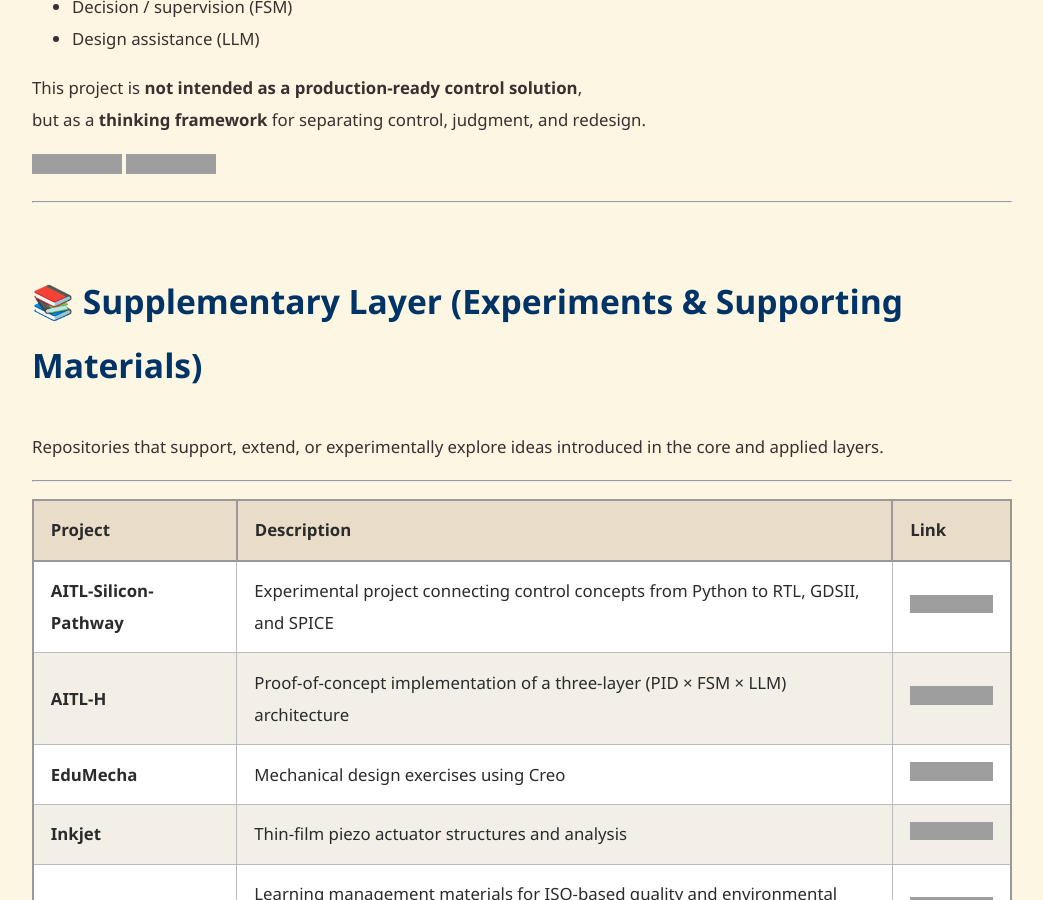
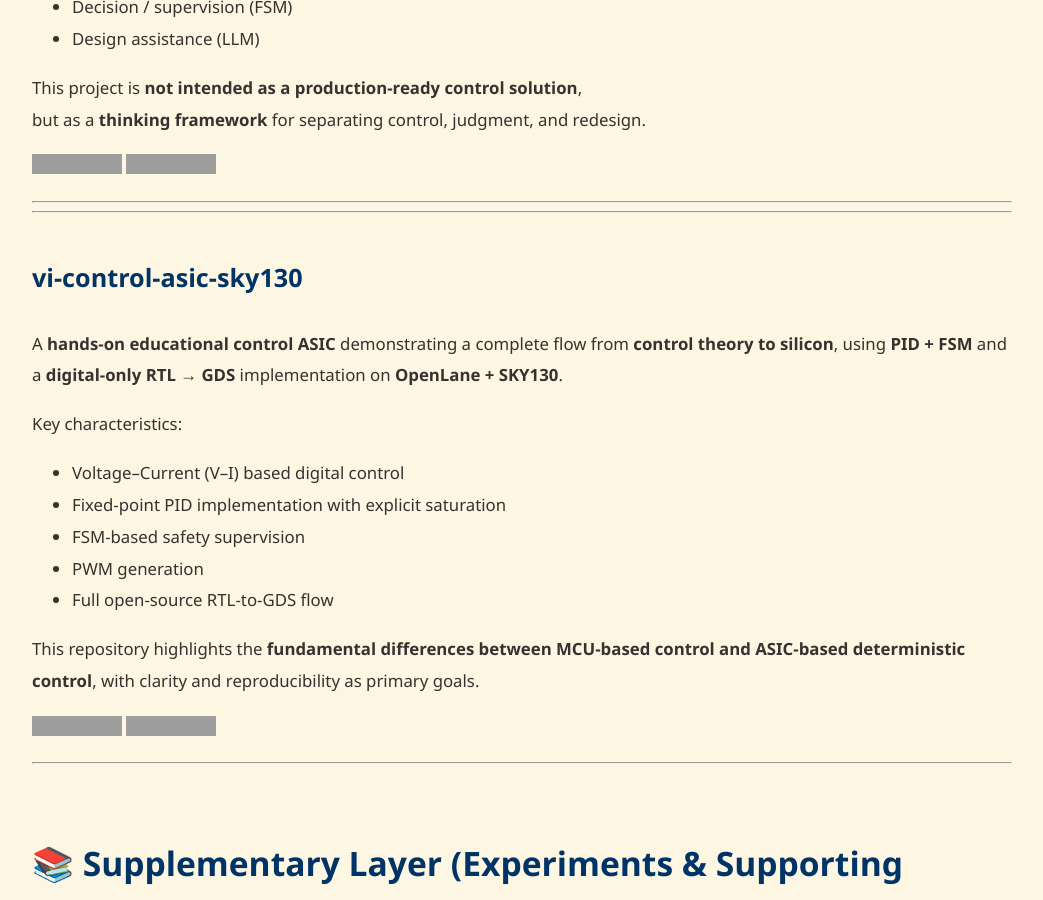
Before and after one commit to Samizo-AITL/Samizo-AITL.github.io, a Jekyll site: the page built from en/index.md, in a window 1280 px wide and 900 px high, scrolled down 3296 px. Shown: the whole window, without its empty margins (118-1161 px from the left). Built offline with Jekyll 4.4.1, drawn with Linux system fonts in a browser that asks for light colours; grey boxes are pictures that could not be loaded.

Commit message:
Update index.md

```diff
--- a/en/index.md
+++ b/en/index.md
@@ -120,6 +120,29 @@ but as a **thinking framework** for separating control, judgment, and redesign.
 
 ---
 
+---
+
+## vi-control-asic-sky130
+A **hands-on educational control ASIC** demonstrating a complete flow from
+**control theory to silicon**, using **PID + FSM** and a **digital-only RTL → GDS**
+implementation on **OpenLane + SKY130**.
+
+Key characteristics:
+
+- Voltage–Current (V–I) based digital control
+- Fixed-point PID implementation with explicit saturation
+- FSM-based safety supervision
+- PWM generation
+- Full open-source RTL-to-GDS flow
+
+This repository highlights the **fundamental differences between MCU-based control
+and ASIC-based deterministic control**, with clarity and reproducibility as primary goals.
+
+[![Site](https://img.shields.io/badge/View-Site-brightgreen?logo=github)](https://samizo-aitl.github.io/vi-control-asic-sky130/)
+[![Repo](https://img.shields.io/badge/View-Repo-blue?logo=github)](https://github.com/Samizo-AITL/vi-control-asic-sky130)
+
+---
+
 # 📚 Supplementary Layer (Experiments & Supporting Materials)
 Repositories that support, extend, or experimentally explore ideas introduced in the core and applied layers.
 
```
